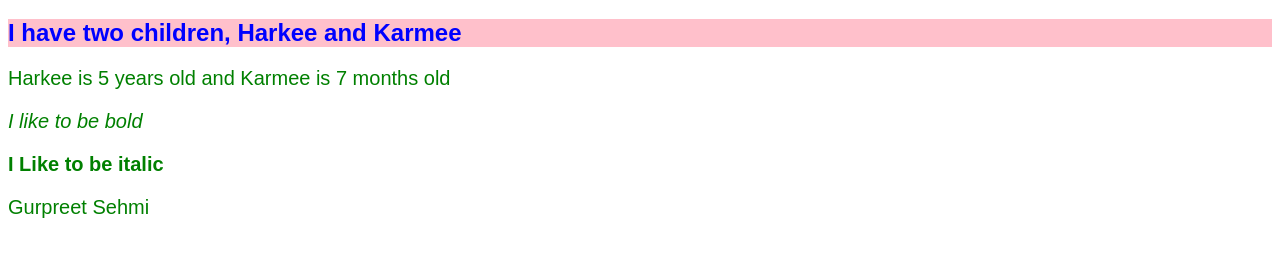
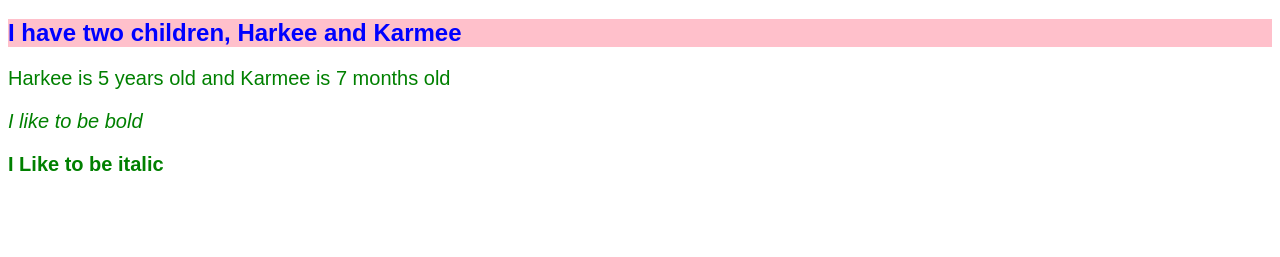
Before and after one commit to gurpssehmi/web-project, a plain HTML site: page index.html in a window 1280 px wide. Shown: the part 61-318 px from the top of the page. Drawn offline with Linux system fonts and the light colour scheme.

Commit message:
Revert "Name"
This reverts commit c83c2226a93ba603c5333edf384db8393019309f.

```diff
--- a/index.html
+++ b/index.html
@@ -17,6 +17,6 @@
 
 
 
-<p>Gurpreet Sehmi</p>
+
 </body>
 </hmtl>
```
